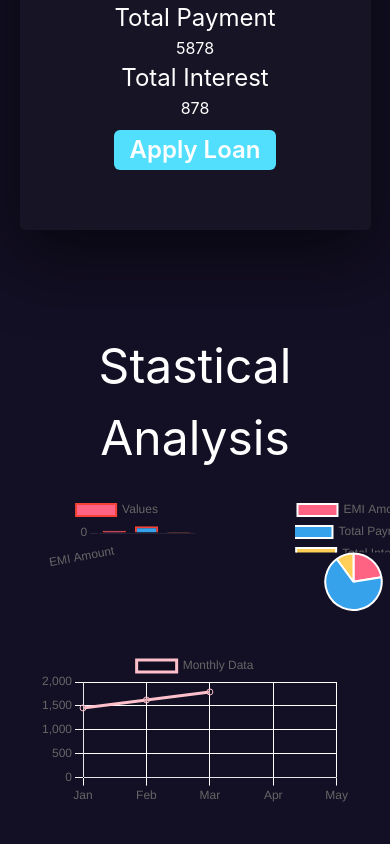
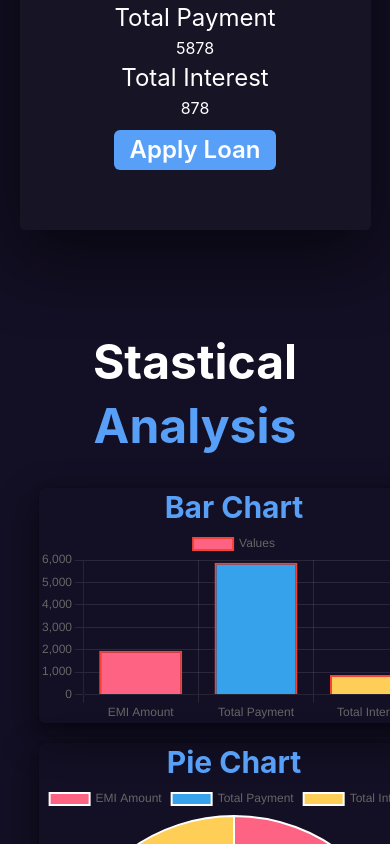
Before and after one commit to dev-akhilesh/Easy-Loans, a React (Create React App) app in the folder demo/: page /calculator in a window 390 px wide. Shown: the part 900-1744 px from the top of the page. Built offline with nearby package versions, Linux system fonts and the light colour scheme.

Commit message:
completed Responsiveness moving to form

```diff
--- a/demo/src/Pages/EmiCalculator.tsx
+++ b/demo/src/Pages/EmiCalculator.tsx
@@ -1,4 +1,4 @@
-import { Box, Button, Flex ,Text} from "@chakra-ui/react";
+import { Box, Button, Flex ,Text,Heading} from "@chakra-ui/react";
 import React, { useEffect, useState } from "react";
 import { ChakraSlider } from "../Components/slider";
 import { Link } from "react-router-dom";
@@ -141,7 +141,7 @@ const EmiCalculator = () => {
         // marginTop={"50px"}
       >
         <Box fontSize={{ base: "24px", md: "40px" }}>
-          Personal Loan EMI Calculator
+          Personal Loan <Box as="span" color={"#58A0F7"}>EMI </Box>Calculator
         </Box>
         <Box fontSize={{ base: "14px", md: "20px" }}>
           Calculate your EMI and choose the most suitable product for you
@@ -220,7 +220,7 @@ const EmiCalculator = () => {
               <Button
                 fontSize={"24px"}
                 margin={"10px 0px 40px 0px"}
-                backgroundColor={"#52DFFD"}
+                backgroundColor={"#58A0F7"}
                 color={"white"}
                 _hover={{ backgroundColor: "red" }}
               >
@@ -230,12 +230,14 @@ const EmiCalculator = () => {
           </Box>
         </Flex>
         </Box>
-        <Box  >
-          <Box  mb={'20px'}>
-            <Text fontSize='5xl'>Stastical Analysis</Text>
+        <Box >
+          <Box  mb={'30px'}>
+            <Heading fontSize='5xl'>Stastical <Box as="span" color={"#58A0F7"}>Analysis</Box></Heading>
           </Box>
-          <Flex gap={"100px"}>
-            <Box width={"40%"} ml="10%" >
+          {/* <Flex gap={"100px"}> */}
+          <Box width="100%" display={{ base: 'block', md: 'flex' }} flexWrap={{ md: 'nowrap' }}>
+            <Box width={{ base: '100%', md: '40%' }} mb={{ base: '20px', md: 0 }} ml={"10%"}  boxShadow="dark-lg" rounded={"md"}>
+              <Heading  fontSize='3xl' color={"#58A0F7"}>Bar Chart</Heading>
               <Barchart  data={chartData}
                 options={{
                  scales: {
@@ -258,7 +260,8 @@ const EmiCalculator = () => {
                   },
               }}/>
             </Box>
-          <Box width={"30%"}  >
+          <Box width={{ base: '100%', md: '30%' }} ml={"10%"}  boxShadow="dark-lg" rounded={"md"}>
+          <Heading  fontSize='3xl' color={"#58A0F7"}>Pie Chart</Heading>
             <Piechart  data={pieChartData}
               options={{
                 plugins: {
@@ -282,10 +285,10 @@ const EmiCalculator = () => {
               }}
               />
           </Box>
-          </Flex>
-          <Box  width="80%" m={"10%"}>
+          </Box>
+          <Box  width="80%" m={{ base: "5%", md: "10%" }}  boxShadow="dark-lg" rounded={"md"}>
            {/* line CHart here should be implement */}
-
+           <Heading  fontSize='3xl' color={"#58A0F7"}>Line Chart</Heading>
           <Linechart data={lineChartData} options={lineChartOptions}/>
 
 
```
